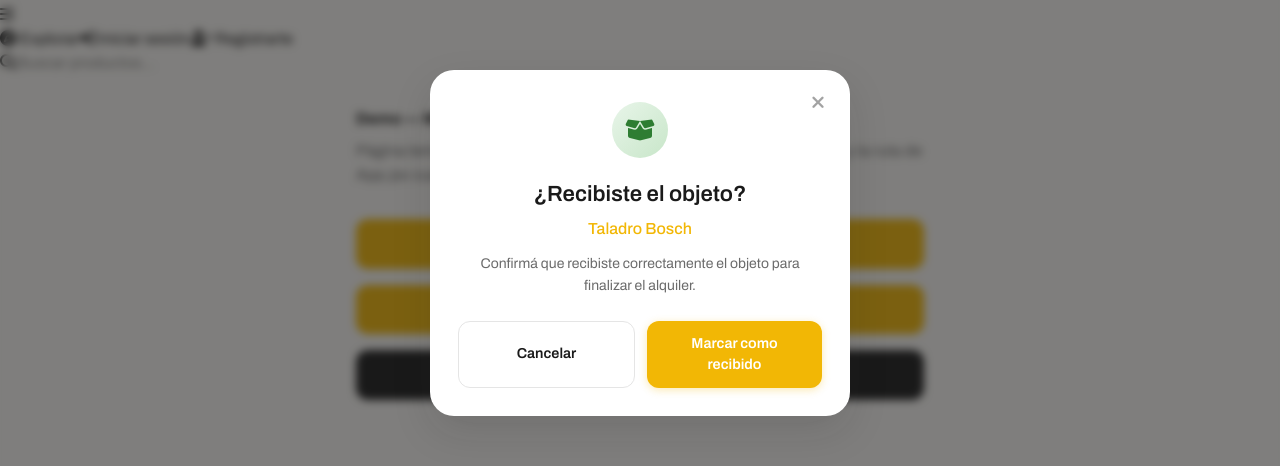
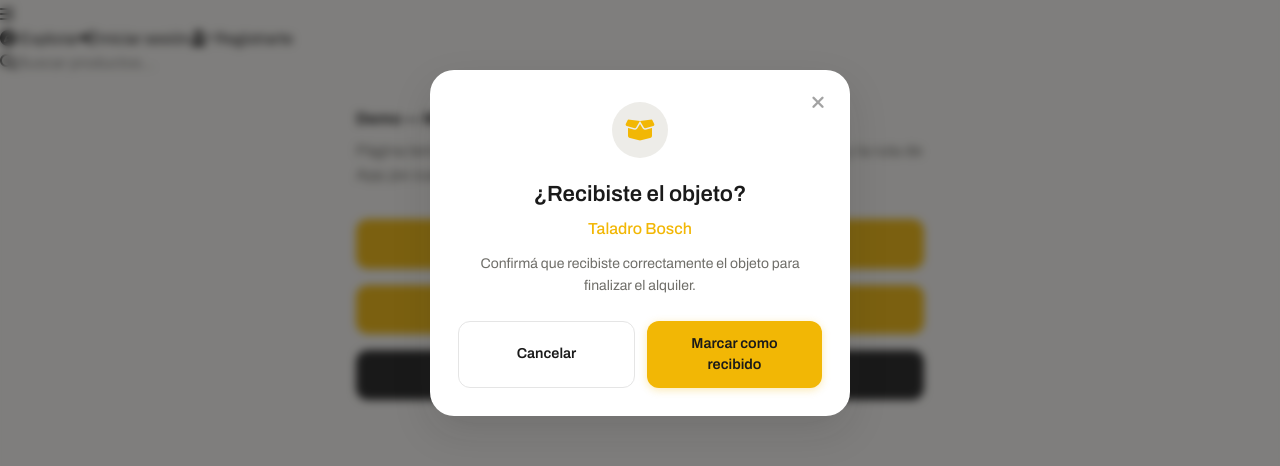
Before and after one commit to RocioAV/frontend-benteveo, a React (Vite) app: page /demo-modales in a window 1280 px wide. Both pictures are taken after a click on the button "Abrir ReceiveObjectModal". Shown: the part 909-1375 px from the top of the page. Built offline with nearby package versions, Linux system fonts and the light colour scheme; no server answers.

Commit message:
feat: adaptar modales de finalizacion de alquiler a tokens Fase 8 + motion

```diff
--- a/src/components/modals/RatingModal.jsx
+++ b/src/components/modals/RatingModal.jsx
@@ -1,4 +1,5 @@
 import { useState, useEffect, useRef, useCallback } from 'react'
+import { motion, AnimatePresence, MotionConfig } from 'motion/react'
 import './ReceiveObjectModal.css'
 import './RatingModal.css'
 
@@ -14,6 +15,9 @@
 ]
 
 const STAR_PATH = 'M9.049 2.927c.3-.921 1.603-.921 1.902 0l1.07 3.292a1 1 0 00.95.69h3.462c.969 0 1.371 1.24.588 1.81l-2.8 2.034a1 1 0 00-.364 1.118l1.07 3.292c.3.921-.755 1.688-1.54 1.118l-2.8-2.034a1 1 0 00-1.175 0l-2.8 2.034c-.784.57-1.838-.197-1.539-1.118l1.07-3.292a1 1 0 00-.364-1.118L2.98 8.72c-.783-.57-.38-1.81.588-1.81h3.461a1 1 0 00.951-.69l1.07-3.292z'
+
+const springModal = { type: 'spring', stiffness: 400, damping: 28 }
+const springLatch = { type: 'spring', stiffness: 400, damping: 28 }
 
 function RatingModal({ isOpen, onClose, onSubmit, objectName = '' }) {
   const [rating, setRating] = useState(0)
@@ -50,14 +54,15 @@
   }, [onClose])
 
   useEffect(() => {
-    if (isOpen) {
+    if (!isOpen) return undefined
+
     previousFocusRef.current = document.activeElement
     document.addEventListener('keydown', handleKeyDown)
     document.body.style.overflow = 'hidden'
-      setTimeout(() => modalRef.current?.focus(), 50)
-    }
+    const timer = setTimeout(() => modalRef.current?.focus(), 50)
 
     return () => {
+      clearTimeout(timer)
       document.removeEventListener('keydown', handleKeyDown)
       document.body.style.overflow = ''
       previousFocusRef.current?.focus()
@@ -78,19 +83,30 @@
   }, [isOpen])
 
   return (
-    <div
+    <MotionConfig reducedMotion="user">
+      <AnimatePresence>
+        {isOpen && (
+          <motion.div
             ref={overlayRef}
-      className={`bv-modal-overlay ${isOpen ? 'bv-modal-overlay--open' : ''}`}
+            className="bv-modal-overlay"
             onClick={handleOverlayClick}
             role="presentation"
+            initial={{ opacity: 0 }}
+            animate={{ opacity: 1 }}
+            exit={{ opacity: 0 }}
+            transition={{ duration: 0.15 }}
           >
-      <div
+            <motion.div
               ref={modalRef}
               className="bv-modal"
               role="dialog"
               aria-modal="true"
               aria-labelledby="rating-modal-title"
               tabIndex="-1"
+              initial={{ opacity: 0, y: 12, scale: 0.96 }}
+              animate={{ opacity: 1, y: 0, scale: 1 }}
+              exit={{ opacity: 0, y: 12, scale: 0.96 }}
+              transition={springModal}
             >
               <button
                 className="bv-modal__close"
@@ -101,10 +117,7 @@
                 <i className="fas fa-times"></i>
               </button>
 
-        <div className="bv-modal__icon" style={{
-          background: 'linear-gradient(135deg, #fff8e1, #ffecb3)',
-          color: '#f59e0b'
-        }}>
+              <div className="bv-modal__icon">
                 <i className="fas fa-star"></i>
               </div>
 
@@ -189,11 +202,13 @@
                 >
                   Ahora no
                 </button>
-          <button
+                <motion.button
                   className="bv-modal__btn bv-modal__btn--primary"
                   onClick={handleSubmit}
                   type="button"
                   disabled={!rating || loading}
+                  whileTap={{ scale: 0.96 }}
+                  transition={springLatch}
                 >
                   {loading ? (
                     <>
@@ -203,10 +218,13 @@
                   ) : (
                     'Enviar calificación'
                   )}
-          </button>
+                </motion.button>
               </div>
-      </div>
-    </div>
+            </motion.div>
+          </motion.div>
+        )}
+      </AnimatePresence>
+    </MotionConfig>
   )
 }
 
--- a/src/components/modals/ReceiveObjectModal.css
+++ b/src/components/modals/ReceiveObjectModal.css
@@ -5,18 +5,10 @@
   display: flex;
   align-items: center;
   justify-content: center;
-  background: rgba(26, 26, 26, 0.55);
+  background: color-mix(in srgb, var(--color-dark) 55%, transparent);
   backdrop-filter: blur(4px);
   -webkit-backdrop-filter: blur(4px);
-  opacity: 0;
-  visibility: hidden;
-  transition: opacity 0.25s ease, visibility 0.25s ease;
   padding: 1rem;
-}
-
-.bv-modal-overlay--open {
-  opacity: 1;
-  visibility: visible;
 }
 
 .bv-modal {
@@ -27,16 +19,8 @@
   border-radius: var(--radius-xl);
   box-shadow: var(--shadow-lg);
   padding: 2rem 1.75rem 1.75rem;
-  transform: translateY(16px) scale(0.97);
-  opacity: 0;
-  transition: transform 0.25s ease, opacity 0.25s ease;
   max-height: 90vh;
   overflow-y: auto;
-}
-
-.bv-modal-overlay--open .bv-modal {
-  transform: translateY(0) scale(1);
-  opacity: 1;
 }
 
 .bv-modal__close {
@@ -60,7 +44,7 @@
 
 .bv-modal__close:hover {
   opacity: 1;
-  background: rgba(26, 26, 26, 0.06);
+  background: color-mix(in srgb, var(--color-dark) 6%, transparent);
 }
 
 .bv-modal__close:focus-visible {
@@ -76,9 +60,9 @@
   display: flex;
   align-items: center;
   justify-content: center;
-  background: linear-gradient(135deg, #e8f5e9, #c8e6c9);
+  background: var(--color-concrete-surface);
   border-radius: var(--radius-full);
-  color: #2e7d32;
+  color: var(--color-primary);
   font-size: 1.5rem;
 }
 
@@ -104,7 +88,7 @@
   font-family: var(--font-body);
   font-size: 0.875rem;
   line-height: 1.55;
-  color: #6b6b6b;
+  color: var(--color-concrete);
   text-align: center;
   margin: 0 0 1.5rem;
 }
@@ -123,7 +107,10 @@
   border-radius: var(--radius-md);
   border: none;
   cursor: pointer;
-  transition: var(--transition-fast);
+  transition: background var(--duration-fast) var(--ease-out-quint),
+    border-color var(--duration-fast) var(--ease-out-quint),
+    box-shadow var(--duration-fast) var(--ease-out-quint),
+    color var(--duration-fast) var(--ease-out-quint);
   text-align: center;
 }
 
@@ -139,36 +126,29 @@
 }
 
 .bv-modal__btn--secondary:hover {
-  background: rgba(26, 26, 26, 0.04);
-  border-color: #ccc;
+  background: color-mix(in srgb, var(--color-dark) 4%, transparent);
 }
 
 .bv-modal__btn--primary {
   background: var(--color-primary);
-  color: #fff;
-  box-shadow: 0 2px 8px rgba(242, 183, 5, 0.3);
+  color: var(--color-dark);
+  box-shadow: 0 2px 8px color-mix(in srgb, var(--color-primary) 30%, transparent);
 }
 
 .bv-modal__btn--primary:hover {
   background: var(--color-primary-hover);
-  box-shadow: 0 4px 12px rgba(242, 183, 5, 0.4);
-  transform: translateY(-1px);
-}
-
-.bv-modal__btn--primary:active {
-  transform: translateY(0);
+  box-shadow: 0 4px 12px color-mix(in srgb, var(--color-primary) 40%, transparent);
 }
 
 .bv-modal__btn--primary:disabled {
   opacity: 0.55;
   cursor: not-allowed;
-  transform: none;
   box-shadow: none;
 }
 
 @media (prefers-reduced-motion: reduce) {
-  .bv-modal-overlay,
-  .bv-modal {
+  .bv-modal__close,
+  .bv-modal__btn {
     transition: none;
   }
 }
@@ -184,12 +164,4 @@
     max-height: 85vh;
     padding: 1.5rem 1.25rem 1.5rem;
   }
-
-  .bv-modal-overlay--open .bv-modal {
-    transform: translateY(0);
-  }
-
-  .bv-modal-overlay:not(.bv-modal-overlay--open) .bv-modal {
-    transform: translateY(100%);
-  }
 }
--- a/src/components/modals/ReceiveObjectModal.jsx
+++ b/src/components/modals/ReceiveObjectModal.jsx
@@ -1,5 +1,9 @@
 import { useState, useEffect, useRef, useCallback } from 'react'
+import { motion, AnimatePresence, MotionConfig } from 'motion/react'
 import './ReceiveObjectModal.css'
+
+const springModal = { type: 'spring', stiffness: 400, damping: 28 }
+const springLatch = { type: 'spring', stiffness: 400, damping: 28 }
 
 function ReceiveObjectModal({ isOpen, onClose, onConfirm, objectName = '', action = 'received' }) {
   const [loading, setLoading] = useState(false)
@@ -38,14 +42,15 @@
   }, [onClose])
 
   useEffect(() => {
-    if (isOpen) {
+    if (!isOpen) return undefined
+
     previousFocusRef.current = document.activeElement
     document.addEventListener('keydown', handleKeyDown)
     document.body.style.overflow = 'hidden'
-      setTimeout(() => modalRef.current?.focus(), 50)
-    }
+    const timer = setTimeout(() => modalRef.current?.focus(), 50)
 
     return () => {
+      clearTimeout(timer)
       document.removeEventListener('keydown', handleKeyDown)
       document.body.style.overflow = ''
       previousFocusRef.current?.focus()
@@ -53,19 +58,30 @@
   }, [isOpen, handleKeyDown])
 
   return (
-    <div
+    <MotionConfig reducedMotion="user">
+      <AnimatePresence>
+        {isOpen && (
+          <motion.div
             ref={overlayRef}
-      className={`bv-modal-overlay ${isOpen ? 'bv-modal-overlay--open' : ''}`}
+            className="bv-modal-overlay"
             onClick={handleOverlayClick}
             role="presentation"
+            initial={{ opacity: 0 }}
+            animate={{ opacity: 1 }}
+            exit={{ opacity: 0 }}
+            transition={{ duration: 0.15 }}
           >
-      <div
+            <motion.div
               ref={modalRef}
               className="bv-modal"
               role="dialog"
               aria-modal="true"
               aria-labelledby="receive-modal-title"
               tabIndex="-1"
+              initial={{ opacity: 0, y: 12, scale: 0.96 }}
+              animate={{ opacity: 1, y: 0, scale: 1 }}
+              exit={{ opacity: 0, y: 12, scale: 0.96 }}
+              transition={springModal}
             >
               <button
                 className="bv-modal__close"
@@ -99,11 +115,13 @@
                 >
                   Cancelar
                 </button>
-          <button
+                <motion.button
                   className="bv-modal__btn bv-modal__btn--primary"
                   onClick={handleConfirm}
                   type="button"
                   disabled={loading}
+                  whileTap={{ scale: 0.96 }}
+                  transition={springLatch}
                 >
                   {loading ? (
                     <>
@@ -113,10 +131,13 @@
                   ) : (
                     confirmLabel
                   )}
-          </button>
+                </motion.button>
               </div>
-      </div>
-    </div>
+            </motion.div>
+          </motion.div>
+        )}
+      </AnimatePresence>
+    </MotionConfig>
   )
 }
 
--- a/src/pages/DemoModales.jsx
+++ b/src/pages/DemoModales.jsx
@@ -1,7 +1,21 @@
 import { useState } from 'react'
+import { motion, AnimatePresence, MotionConfig } from 'motion/react'
 import ReceiveObjectModal from '../components/modals/ReceiveObjectModal'
 import RatingModal from '../components/modals/RatingModal'
 import RentalCompletionFlow from '../components/modals/RentalCompletionFlow'
+
+const springReveal = { type: 'spring', stiffness: 260, damping: 26 }
+const springLatch = { type: 'spring', stiffness: 400, damping: 28 }
+
+const buttonBase = {
+  padding: '0.875rem 1.25rem',
+  border: 'none',
+  borderRadius: 'var(--radius-md)',
+  fontFamily: 'var(--font-body)',
+  fontWeight: 600,
+  fontSize: '0.9rem',
+  cursor: 'pointer',
+}
 
 function DemoModales() {
   const [showReceive, setShowReceive] = useState(false)
@@ -11,83 +25,85 @@
   const [lastResult, setLastResult] = useState(null)
 
   return (
-    <div style={{ maxWidth: 600, margin: '2rem auto', padding: '0 1rem' }}>
+    <MotionConfig reducedMotion="user">
+      <motion.div
+        style={{ maxWidth: 600, margin: '2rem auto', padding: '0 1rem' }}
+        initial={{ opacity: 0, y: 16 }}
+        animate={{ opacity: 1, y: 0 }}
+        transition={springReveal}
+      >
         <h1 style={{ fontFamily: 'var(--font-title)', marginBottom: '0.5rem' }}>
           Demo — Modales de Alquiler
         </h1>
-      <p style={{ color: '#6b6b6b', marginBottom: '2rem' }}>
+        <p style={{ color: 'var(--color-concrete)', marginBottom: '2rem' }}>
           Página temporal para probar los modales. Podés eliminar esta página y la ruta de App.jsx cuando la necesites.
         </p>
 
         <div style={{ display: 'flex', flexDirection: 'column', gap: '1rem' }}>
-        <button
+          <motion.button
             onClick={() => setShowReceive(true)}
+            whileTap={{ scale: 0.96 }}
+            transition={springLatch}
             style={{
-            padding: '0.875rem 1.25rem',
+              ...buttonBase,
               background: 'var(--color-primary)',
-            color: '#fff',
-            border: 'none',
-            borderRadius: 'var(--radius-md)',
-            fontFamily: 'var(--font-body)',
-            fontWeight: 600,
-            fontSize: '0.9rem',
-            cursor: 'pointer',
+              color: 'var(--color-dark)',
             }}
           >
             Abrir ReceiveObjectModal
-        </button>
+          </motion.button>
 
-        <button
+          <motion.button
             onClick={() => setShowRating(true)}
+            whileTap={{ scale: 0.96 }}
+            transition={springLatch}
             style={{
-            padding: '0.875rem 1.25rem',
+              ...buttonBase,
               background: 'var(--color-primary)',
-            color: '#fff',
-            border: 'none',
-            borderRadius: 'var(--radius-md)',
-            fontFamily: 'var(--font-body)',
-            fontWeight: 600,
-            fontSize: '0.9rem',
-            cursor: 'pointer',
+              color: 'var(--color-dark)',
             }}
           >
             Abrir RatingModal
-        </button>
+          </motion.button>
 
-        <button
+          <motion.button
             onClick={() => setShowFlow(true)}
+            whileTap={{ scale: 0.96 }}
+            transition={springLatch}
             style={{
-            padding: '0.875rem 1.25rem',
-            background: '#1A1A1A',
-            color: '#fff',
-            border: 'none',
-            borderRadius: 'var(--radius-md)',
-            fontFamily: 'var(--font-body)',
-            fontWeight: 600,
-            fontSize: '0.9rem',
-            cursor: 'pointer',
+              ...buttonBase,
+              background: 'var(--color-dark)',
+              color: 'var(--color-surface)',
             }}
           >
             Abrir Flujo Completo
-        </button>
+          </motion.button>
         </div>
 
+        <AnimatePresence>
           {lastResult && (
-        <div style={{
+            <motion.div
+              initial={{ opacity: 0, y: 12 }}
+              animate={{ opacity: 1, y: 0 }}
+              exit={{ opacity: 0, y: 12 }}
+              transition={springReveal}
+              style={{
                 marginTop: '2rem',
                 padding: '1rem',
-          background: '#f0fdf4',
-          border: '1px solid #bbf7d0',
+                background: 'var(--color-concrete-surface)',
+                border: '1px solid var(--color-primary)',
                 borderRadius: 'var(--radius-md)',
                 fontFamily: 'var(--font-body)',
                 fontSize: '0.85rem',
-        }}>
+              }}
+            >
               <strong>Último resultado:</strong>
               <pre style={{ margin: '0.5rem 0 0', whiteSpace: 'pre-wrap' }}>
                 {JSON.stringify(lastResult, null, 2)}
               </pre>
-        </div>
+            </motion.div>
           )}
+        </AnimatePresence>
 
         <ReceiveObjectModal
           isOpen={showReceive}
@@ -119,7 +135,8 @@
             setLastResult(result)
           }}
         />
-    </div>
+      </motion.div>
+    </MotionConfig>
   )
 }
 
```
Also changed, not shown: src/components/modals/RatingModal.css (+7 -7 lines). Lines whose indentation alone changed are shown as unchanged.
